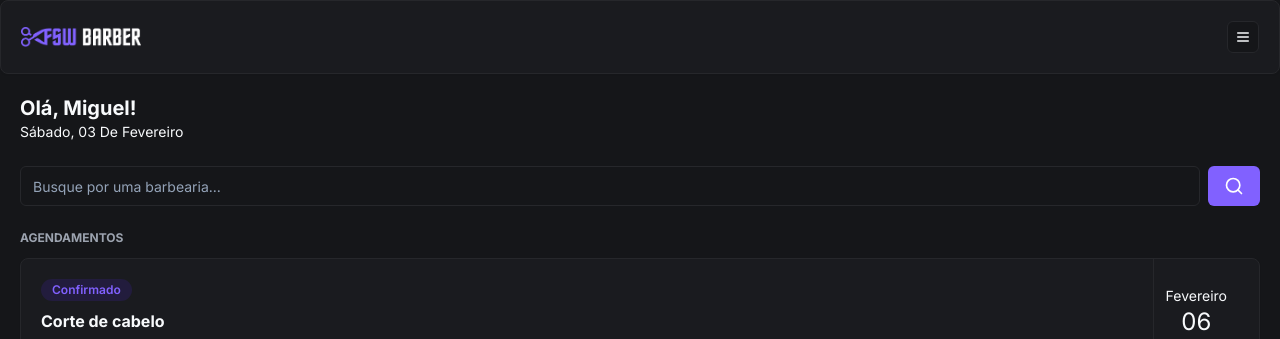
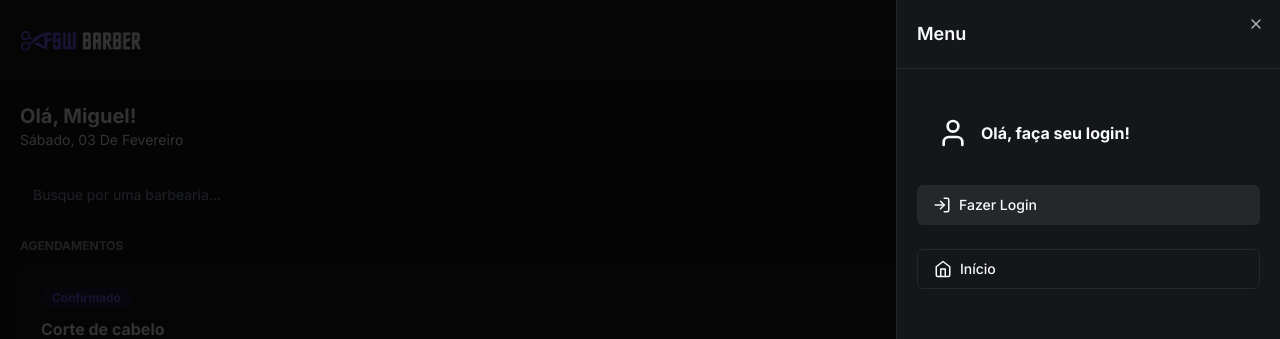
Before and after one commit to GeorgeLucasOG/App_barbearia, a Next.js app: page / in a window 1280 px wide. Both pictures are taken after a click on the button 1243 px from the left and 37 px from the top of the page. Shown: the top 339 px of the page. Built offline with nearby package versions, Linux system fonts and the light colour scheme; no server answers; the database is empty; grey boxes are pictures that could not be loaded.

Commit message:
feat: add sign in and sign out

```diff
--- a/app/_components/header.tsx
+++ b/app/_components/header.tsx
@@ -1,16 +1,82 @@
+"use client";
+
 import Image from "next/image";
 import { Card, CardContent } from "./ui/card";
 import { Button } from "./ui/button";
-import { MenuIcon } from "lucide-react";
+import { signIn, signOut, useSession } from "next-auth/react";
+import { CalendarIcon, HomeIcon, LogInIcon, LogOutIcon, MenuIcon, UserIcon } from "lucide-react";
+import { Sheet, SheetContent, SheetHeader, SheetTitle, SheetTrigger } from "./ui/sheet";
+import { Avatar } from "@radix-ui/react-avatar";
+import { AvatarImage } from "./ui/avatar";
+
 
 const Header = () => {
+
+    const { data, status} = useSession();
+
+    const handleLogoutClick = () => signOut();
+
+    const handleLoginClick = () =>signIn("google");
+
     return (
         <Card>
             <CardContent className="p-5 justify-between items-center flex flex-row">
-                <Image src="/logo.png" alt="FSW Barbar" height={22} width={ 120 }   />
-                <Button variant="outline" size="icon" className="h-8 w-8">
-                    <MenuIcon size={16} />
-                </Button>
+              <Image src="/logo.png" alt="FSW Barbar" height={22} width={ 120 }   />
+                <Sheet>
+                    <SheetTrigger asChild>
+                        <Button variant={"outline"} size={"icon"}>
+                            <MenuIcon size={16}/>
+                        </Button>
+                    </SheetTrigger>
+
+                    <SheetContent className="p-0">
+                        <SheetHeader className="text-left border-b border-solid border-secondary p-5">
+                            <SheetTitle>Menu</SheetTitle>
+                        </SheetHeader>
+
+                        {data?.user ? (
+                            <div className="flex justify-between px-5 py-6 items-center">
+                                <div className="flex items-center gap-3 px-5 py-6">
+                                    <Avatar>
+                                        <AvatarImage src={data.user?.image ?? '' } />
+                                    </Avatar>
+                                    <h2 className="font-bold">{data.user.name}</h2>
+                                </div>
+                                <Button variant="secondary" size="icon">
+                                    <LogOutIcon onClick={handleLogoutClick} />
+                                </Button>
+                            </div>
+                        ) : (
+                            <div className="flex flex-col px-5 py-6 gap-3">
+                                <div className="flex items-center gap-3 px-5 py-6">
+                                    <UserIcon size={32} />
+                                    <h2 className="font-bold">Olá, faça seu login!</h2>
+                                </div>
+                                <Button variant={"secondary"} className="w-full justify-start" onClick={handleLoginClick}>
+                                    <LogInIcon className="mr-2" size={18} />
+                                    Fazer Login
+                                </Button>
+                            </div>
+                        )}
+
+                        <div className="flex flex-col gap-3 px-5">
+                            <Button variant={"outline"} className="justify-start" asChild>
+                                <a href="/">
+                                    <HomeIcon size={18} className="mr-2" />
+                                    Início
+                                </a>
+                            </Button>
+                            {data?.user && (
+                                <Button variant={"outline"} className="justify-start" asChild>
+                                    <a href="/bookings">
+                                    <CalendarIcon size="18" className="mr-2" />
+                                    Agendamentos
+                                    </a>
+                                </Button>
+                            )}
+                        </div>
+                    </SheetContent>
+                </Sheet>
             </CardContent>
         </Card>
      );
--- /dev/null
+++ b/app/_components/ui/sheet.tsx
@@ -0,0 +1,140 @@
+"use client"
+
+import * as React from "react"
+import * as SheetPrimitive from "@radix-ui/react-dialog"
+import { cva, type VariantProps } from "class-variance-authority"
+import { X } from "lucide-react"
+
+import { cn } from "@/app/_lib/utils"
+
+const Sheet = SheetPrimitive.Root
+
+const SheetTrigger = SheetPrimitive.Trigger
+
+const SheetClose = SheetPrimitive.Close
+
+const SheetPortal = SheetPrimitive.Portal
+
+const SheetOverlay = React.forwardRef<
+  React.ElementRef<typeof SheetPrimitive.Overlay>,
+  React.ComponentPropsWithoutRef<typeof SheetPrimitive.Overlay>
+>(({ className, ...props }, ref) => (
+  <SheetPrimitive.Overlay
+    className={cn(
+      "fixed inset-0 z-50 bg-black/80  data-[state=open]:animate-in data-[state=closed]:animate-out data-[state=closed]:fade-out-0 data-[state=open]:fade-in-0",
+      className
+    )}
+    {...props}
+    ref={ref}
+  />
+))
+SheetOverlay.displayName = SheetPrimitive.Overlay.displayName
+
+const sheetVariants = cva(
+  "fixed z-50 gap-4 bg-background p-6 shadow-lg transition ease-in-out data-[state=open]:animate-in data-[state=closed]:animate-out data-[state=closed]:duration-300 data-[state=open]:duration-500",
+  {
+    variants: {
+      side: {
+        top: "inset-x-0 top-0 border-b data-[state=closed]:slide-out-to-top data-[state=open]:slide-in-from-top",
+        bottom:
+          "inset-x-0 bottom-0 border-t data-[state=closed]:slide-out-to-bottom data-[state=open]:slide-in-from-bottom",
+        left: "inset-y-0 left-0 h-full w-3/4 border-r data-[state=closed]:slide-out-to-left data-[state=open]:slide-in-from-left sm:max-w-sm",
+        right:
+          "inset-y-0 right-0 h-full w-3/4  border-l data-[state=closed]:slide-out-to-right data-[state=open]:slide-in-from-right sm:max-w-sm",
+      },
+    },
+    defaultVariants: {
+      side: "right",
+    },
+  }
+)
+
+interface SheetContentProps
+  extends React.ComponentPropsWithoutRef<typeof SheetPrimitive.Content>,
+    VariantProps<typeof sheetVariants> {}
+
+const SheetContent = React.forwardRef<
+  React.ElementRef<typeof SheetPrimitive.Content>,
+  SheetContentProps
+>(({ side = "right", className, children, ...props }, ref) => (
+  <SheetPortal>
+    <SheetOverlay />
+    <SheetPrimitive.Content
+      ref={ref}
+      className={cn(sheetVariants({ side }), className)}
+      {...props}
+    >
+      {children}
+      <SheetPrimitive.Close className="absolute right-4 top-4 rounded-sm opacity-70 ring-offset-background transition-opacity hover:opacity-100 focus:outline-none focus:ring-2 focus:ring-ring focus:ring-offset-2 disabled:pointer-events-none data-[state=open]:bg-secondary">
+        <X className="h-4 w-4" />
+        <span className="sr-only">Close</span>
+      </SheetPrimitive.Close>
+    </SheetPrimitive.Content>
+  </SheetPortal>
+))
+SheetContent.displayName = SheetPrimitive.Content.displayName
+
+const SheetHeader = ({
+  className,
+  ...props
+}: React.HTMLAttributes<HTMLDivElement>) => (
+  <div
+    className={cn(
+      "flex flex-col space-y-2 text-center sm:text-left",
+      className
+    )}
+    {...props}
+  />
+)
+SheetHeader.displayName = "SheetHeader"
+
+const SheetFooter = ({
+  className,
+  ...props
+}: React.HTMLAttributes<HTMLDivElement>) => (
+  <div
+    className={cn(
+      "flex flex-col-reverse sm:flex-row sm:justify-end sm:space-x-2",
+      className
+    )}
+    {...props}
+  />
+)
+SheetFooter.displayName = "SheetFooter"
+
+const SheetTitle = React.forwardRef<
+  React.ElementRef<typeof SheetPrimitive.Title>,
+  React.ComponentPropsWithoutRef<typeof SheetPrimitive.Title>
+>(({ className, ...props }, ref) => (
+  <SheetPrimitive.Title
+    ref={ref}
+    className={cn("text-lg font-semibold text-foreground", className)}
+    {...props}
+  />
+))
+SheetTitle.displayName = SheetPrimitive.Title.displayName
+
+const SheetDescription = React.forwardRef<
+  React.ElementRef<typeof SheetPrimitive.Description>,
+  React.ComponentPropsWithoutRef<typeof SheetPrimitive.Description>
+>(({ className, ...props }, ref) => (
+  <SheetPrimitive.Description
+    ref={ref}
+    className={cn("text-sm text-muted-foreground", className)}
+    {...props}
+  />
+))
+SheetDescription.displayName = SheetPrimitive.Description.displayName
+
+export {
+  Sheet,
+  SheetPortal,
+  SheetOverlay,
+  SheetTrigger,
+  SheetClose,
+  SheetContent,
+  SheetHeader,
+  SheetFooter,
+  SheetTitle,
+  SheetDescription,
+}
--- a/app/api/auth/[...nextauth]/route.ts
+++ b/app/api/auth/[...nextauth]/route.ts
@@ -3,13 +3,14 @@
 import { PrismaAdapter } from "@auth/prisma-adapter";
 import GoogleProvider from "next-auth/providers/google";
 import { Adapter } from "next-auth/adapters";
+import { ReactNode } from "react";
 
 const handler = NextAuth({
     adapter: PrismaAdapter(db) as Adapter,
     providers:[
         GoogleProvider({
-            clientId: "process.env.GOOGLE_CLIENT_ID" as string,
-            clientSecret: "process.env.GOOGLE_CLIENT_SECRET" as string,
+            clientId: process.env.GOOGLE_CLIENT_ID as string,
+            clientSecret: process.env.GOOGLE_CLIENT_SECRET as string,
         }),
     ],
 });
--- a/package.json
+++ b/package.json
@@ -15,6 +15,7 @@
     "@auth/prisma-adapter": "^1.2.1",
     "@prisma/client": "^5.9.1",
     "@radix-ui/react-avatar": "^1.0.4",
+    "@radix-ui/react-dialog": "^1.0.5",
     "@radix-ui/react-slot": "^1.0.2",
     "class-variance-authority": "^0.7.0",
     "clsx": "^2.1.0",
```
Also changed, not shown: 1 other file (tests, documents, lock files or other folders).
